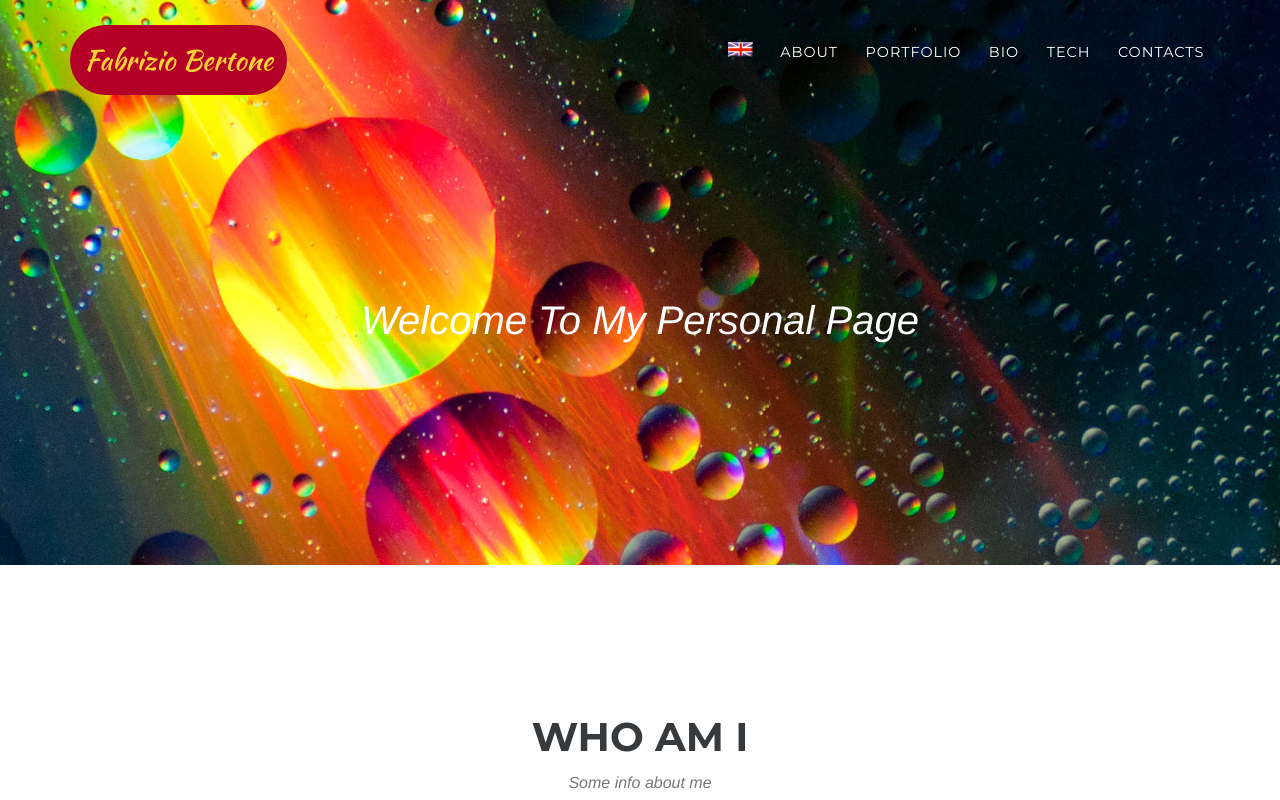
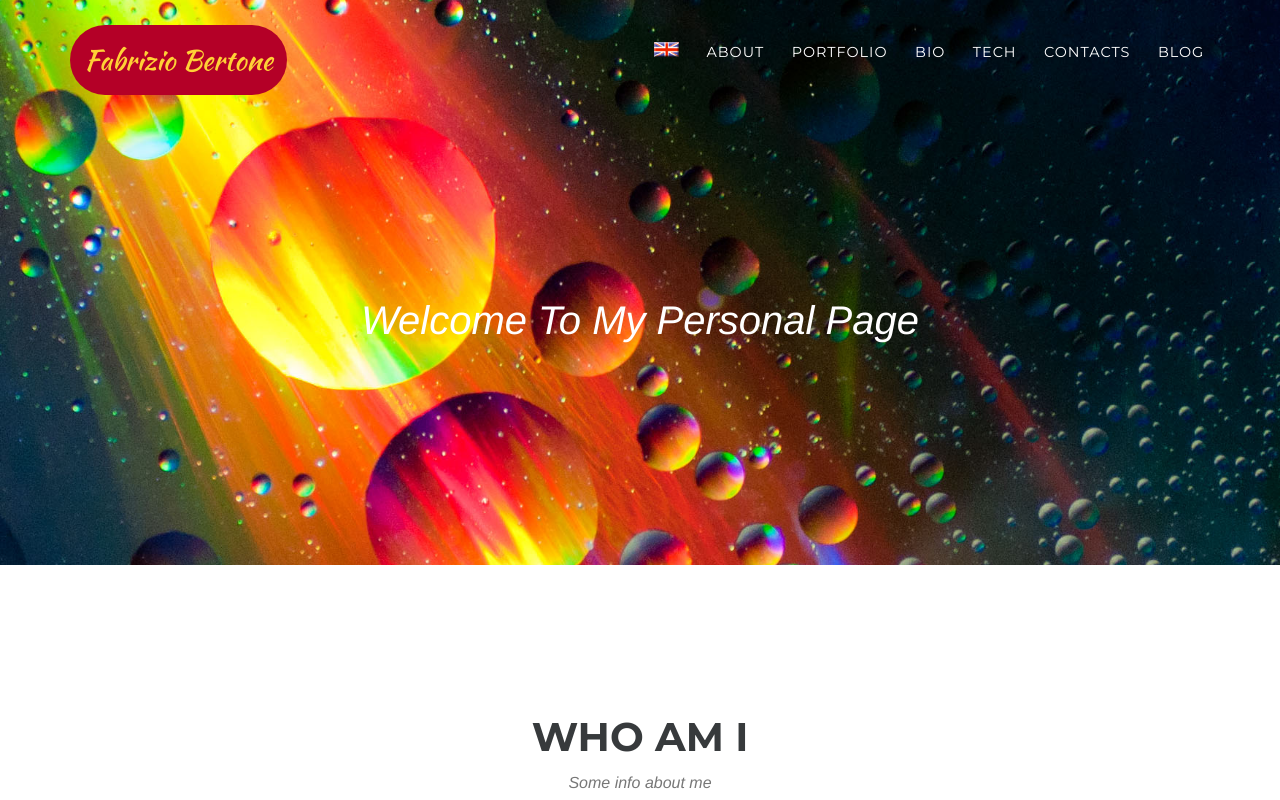
Before and after one commit to fbertone/fbertone.github.io, a plain HTML site: page index-it.html in a window 1280 px wide. Shown: the top 800 px of the page. Drawn offline with nearby package versions, Linux system fonts and the light colour scheme; a web font is replaced by a local one.

Commit message:
blog link

```diff
--- a/index-it.html
+++ b/index-it.html
@@ -64,6 +64,9 @@
                     </li>
                     <li class="nav-item">
                         <a class="nav-link page-scroll" href="#contact">Contacts</a>
+                    </li>
+                    <li class="nav-item">
+                        <a class="nav-link" href="http://blog.fbertone.it">Blog</a>
                     </li>
 
                 </ul>
```
Also changed, not shown: index.html (+3 -0 lines).
